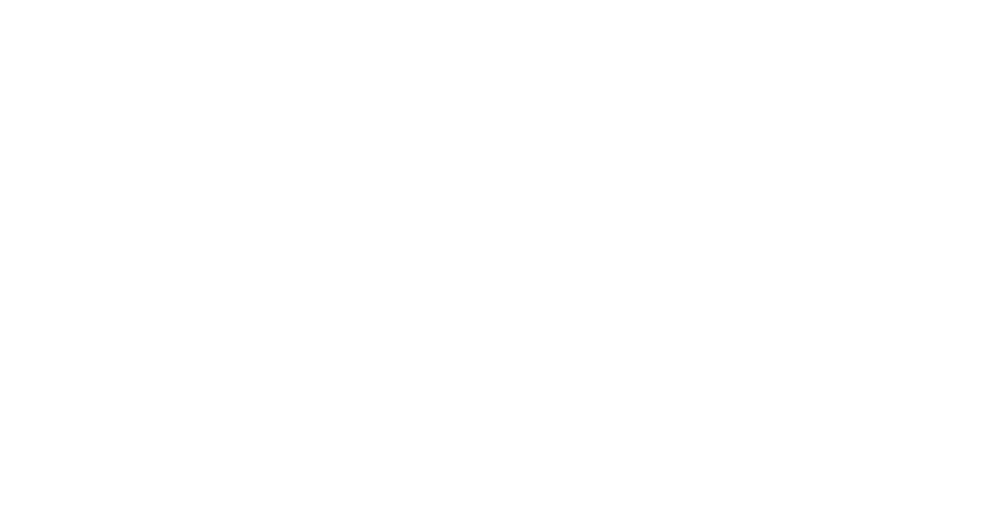
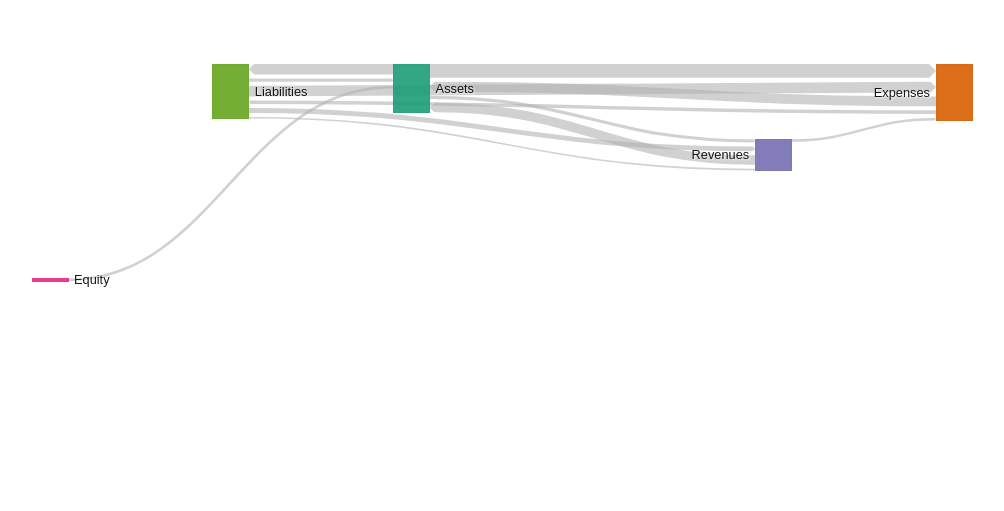
Before and after one commit to sleeplesseditor/D3Sankey, a plain HTML site: page index.html in a window 1280 px wide. Shown: the whole page, without its empty margins (138-1142 px from the left). Drawn offline with Linux system fonts and the light colour scheme.

Commit message:
File links updated

```diff
--- a/app.js
+++ b/app.js
@@ -70,7 +70,7 @@ showTooltip = function () {
 colorScale = d3.scale.ordinal().domain(TYPES).range(TYPE_COLORS),
 highlightColorScale = d3.scale.ordinal().domain(TYPES).range(TYPE_HIGHLIGHT_COLORS),
 
-svg = d3.select("#chart").append("svg")
+svg = d3.select("#chart__container__chart").append("svg")
         .attr("width", WIDTH + MARGIN.LEFT + MARGIN.RIGHT)
         .attr("height", HEIGHT + MARGIN.TOP + MARGIN.BOTTOM)
       .append("g")
@@ -80,7 +80,7 @@ svg.append("g").attr("id", "links");
 svg.append("g").attr("id", "nodes");
 svg.append("g").attr("id", "collapsers");
 
-tooltip = d3.select("#chart").append("div").attr("id", "tooltip");
+tooltip = d3.select("#chart__container__chart").append("div").attr("id", "tooltip");
 
 tooltip.style("opacity", 0)
     .append("p")
--- a/index.html
+++ b/index.html
@@ -1,8 +1,8 @@
 <!DOCTYPE html>
 <html>
   <head>
-    <title>bihisankey diagram</title>
-    <link href="style.css" rel="stylesheet">
+    <title>Sankey Diagram Demo</title>
+    <link href="./style.css" rel="stylesheet">
   </head>
   <body>
     <div class="chart__container">
@@ -10,6 +10,6 @@
     </div>
     <script src="./d3.v3.min.js"></script>
     <script src="./biHiSankey.js"></script>
-    <script src="app.js"></script>
+    <script src="./app.js"></script>
   </body>
 </html>
```
